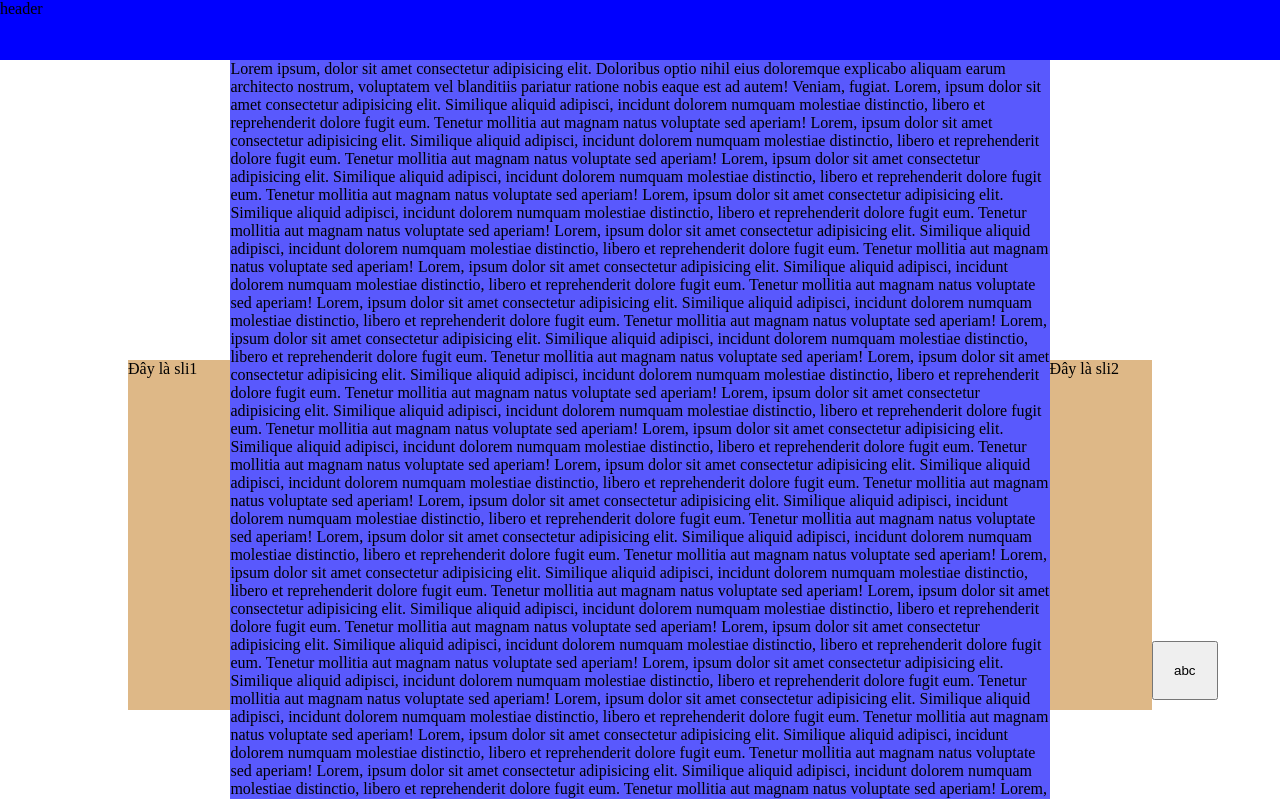
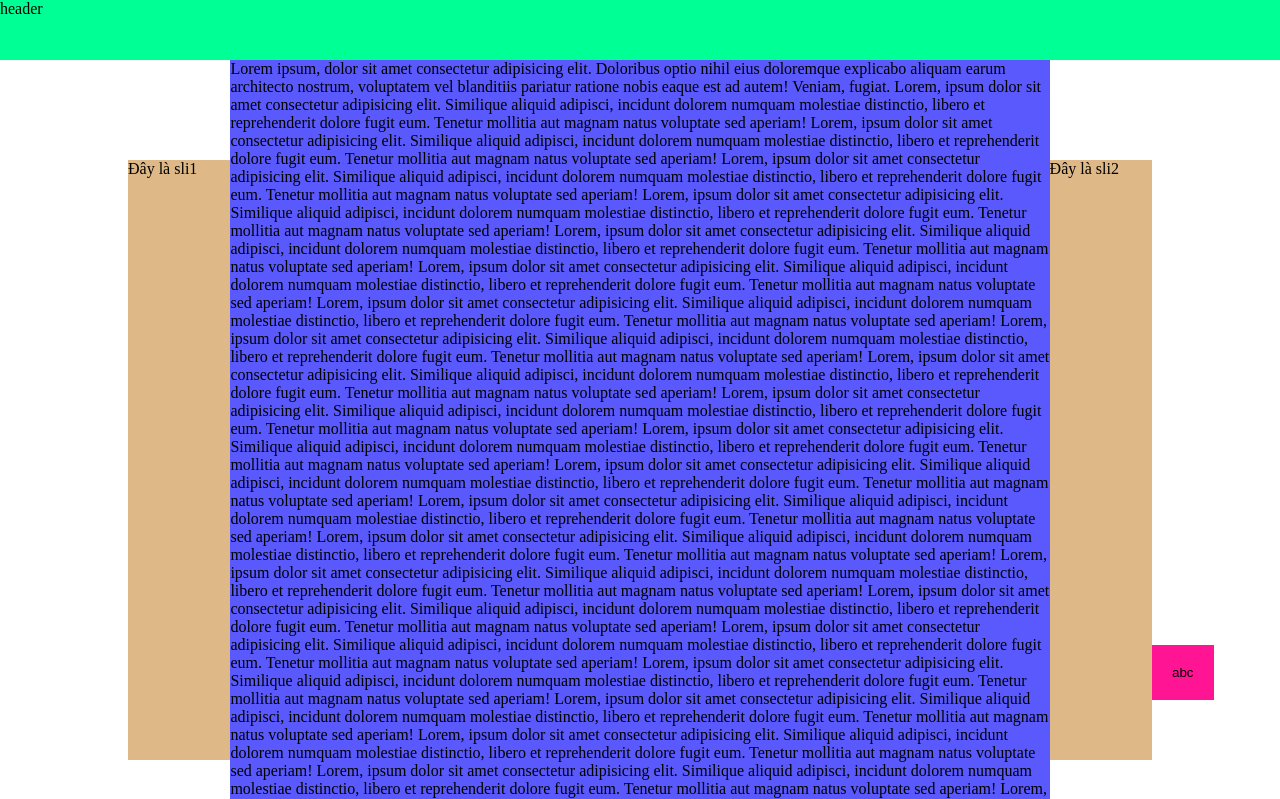
Before and after one commit to tiendatmagic/demo, a plain HTML site: page index3.html in a window 1280 px wide. Shown: the top 799 px of the page. Drawn offline with Linux system fonts and the light colour scheme.

Commit message:
Add files via upload

```diff
--- a/index3.html
+++ b/index3.html
@@ -22,7 +22,7 @@
         header {
             width: 100%;
             height: 60px;
-            background-color: blue;
+            background-color: rgb(0, 255, 149);
 
             position: sticky;
             top: 0px;
@@ -32,7 +32,7 @@
         footer {
             width: 100%;
             height: 60px;
-            background-color: blue;
+            background-color: rgb(145, 255, 0);
         }
 
         main {
@@ -45,8 +45,8 @@
 
         .sli1 {
             flex: 10%;
-            margin-top: 300px;
-            height: 350px;
+            margin-top: 100px;
+            height: 600px;
             background-color: burlywood;
             position: sticky;
             top: 100px;
@@ -55,8 +55,8 @@
 
         .sli2 {
             flex: 10%;
-            margin-top: 300px;
-            height: 350px;
+            margin-top: 100px;
+            height: 600px;
             background-color: burlywood;
             position: sticky;
             top: 100px;
@@ -72,6 +72,9 @@
             padding: 20px;
             position: fixed;
             bottom: 100px;
+            background-color: deeppink;
+            border: none;
+            cursor: pointer;
         }
     </style>
 </head>
```
